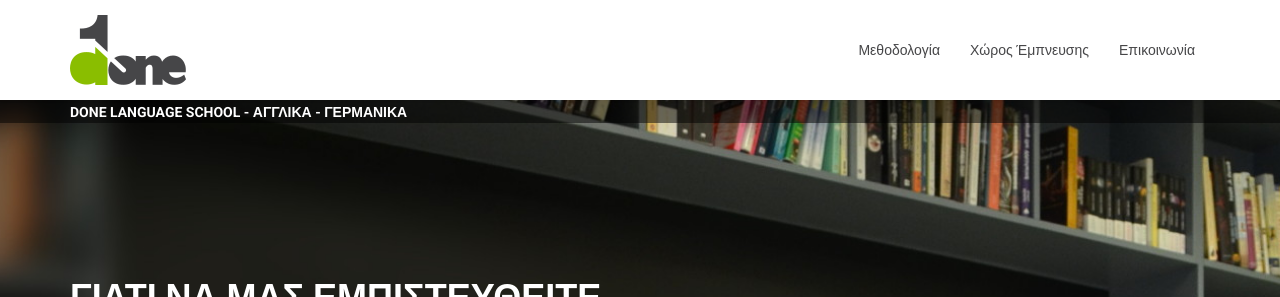
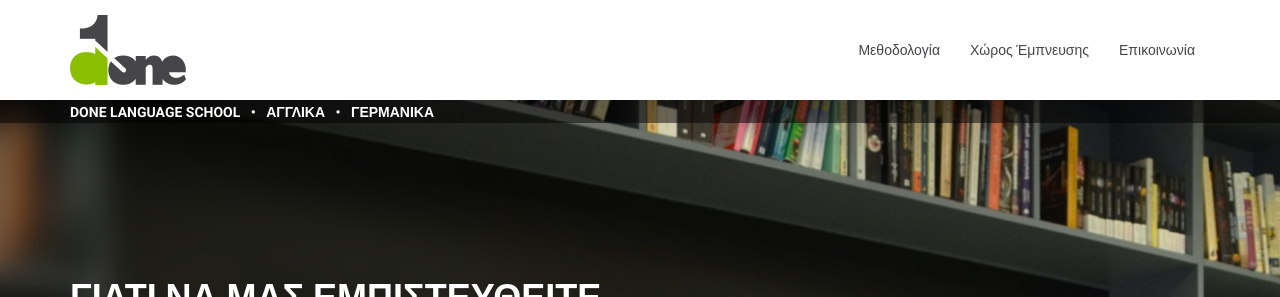
Before and after one commit to Codefully/done, a Jekyll site: the page built from index.html, in a window 1280 px wide and 900 px high. Shown: the top 297 px of the window. Built offline with Jekyll 4.4.1, drawn with Linux system fonts in a browser that asks for light colours; some of the changed lines change nothing that is shown.

Commit message:
minor SEO updates

```diff
--- a/_config.yml
+++ b/_config.yml
@@ -1,8 +1,8 @@
 # Site settings
-title: Διακομόπουλος Γιάννης - Αγγλικά - Γερμανικά - done - Χαλκίδα
+title: Διακομόπουλος Γιάννης &bull; Αγγλικά &bull; Γερμανικά &bull; Χαλκίδα
 email: info@diacomopoulos.gr
 description: > # this means to ignore newlines until "baseurl:"
-  Διακομόπουλος Γιάννης - Αγγλικά - Γερμανικά - done - Χαλκίδα
+  Διακομόπουλος Γιάννης - Αγγλικά - Γερμανικά - Χαλκίδα
 baseurl: "" # the subpath of your site, e.g. /blog/
 url: "http://www.diacomopoulos.gr/" # the base hostname & protocol for your site
 twitter_username: jekyllrb
--- a/_includes/carousel.html
+++ b/_includes/carousel.html
@@ -1,7 +1,7 @@
 
 
 <h1 class="slider-header">
-  <div class="container">DONE LANGUAGE SCHOOL - ΑΓΓΛΙΚΑ - ΓΕΡΜΑΝΙΚΑ</div>
+  <div class="container">DONE LANGUAGE SCHOOL &nbsp;&nbsp;&bull;&nbsp;&nbsp; ΑΓΓΛΙΚΑ &nbsp;&nbsp;&bull;&nbsp;&nbsp; ΓΕΡΜΑΝΙΚΑ</div>
 </h1>
 <section id="main-slider">
     <div class="owl-carousel wow fadeIn">
@@ -63,7 +63,7 @@
                         <div class="col-sm-6">
                             <div class="carousel-content">
                                 <h2>WE ARE SOCIAL</h2>
-                                <p>Μπορείτε να μαθαίνετε πρώτοι τα νέα της σχολής και μέσα από την σελίδα μας στο Facebook!</p>
+                                <p>Μπορείτε να μαθαίνετε πρώτοι τα νέα μας και μέσα από την σελίδα μας στο Facebook!</p>
                                 <p>
                                   <a class="btn btn-primary btn-lg" href="https://www.facebook.com/pages/DONE-%CE%94%CE%B9%CE%B1%CE%BA%CE%BF%CE%BC%CF%8C%CF%80%CE%BF%CF%85%CE%BB%CE%BF%CF%82/742347162490616" target="_blank">
                                     Join Us
--- a/index.html
+++ b/index.html
@@ -1,6 +1,5 @@
 ---
 layout: default
-title: "Διακομόπουλος Γιάννης - Αγγλικά - Γερμανικά - done - Χαλκίδα"
 ---
 
 {% include carousel.html %}
```
